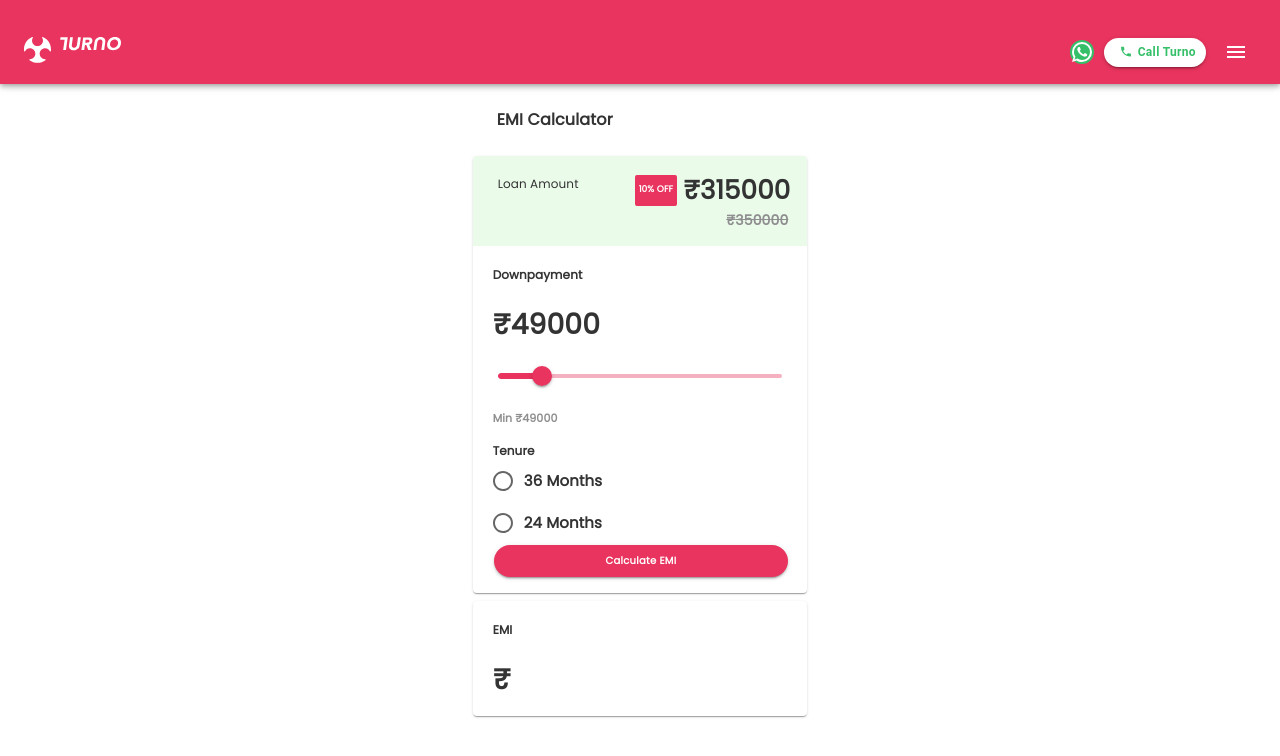
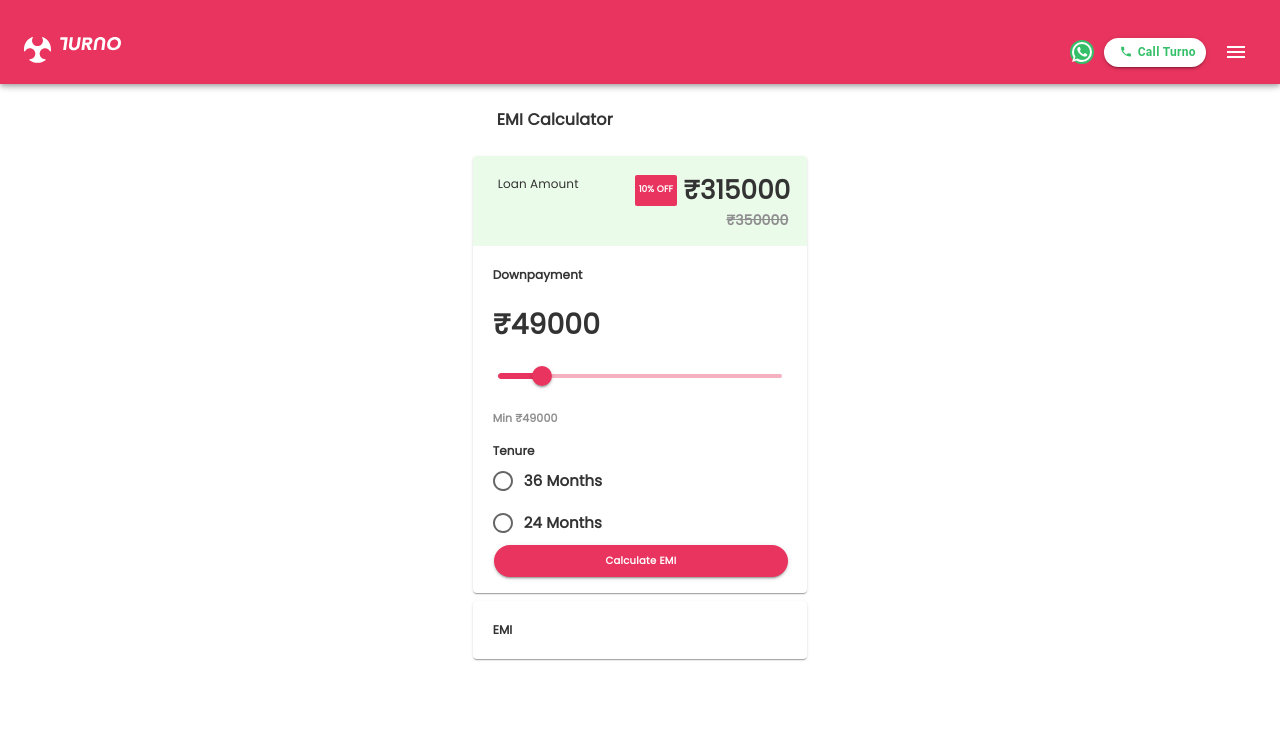
Before and after one commit to kushwaha971/Turno-offer, a React (Create React App) app: page / in a window 1280 px wide. Shown: the top 756 px of the page. Built offline with nearby package versions, Linux system fonts and the light colour scheme.

Commit message:
UI-testing

```diff
--- a/src/screen/EMICalulatorScreen.js
+++ b/src/screen/EMICalulatorScreen.js
@@ -46,7 +46,9 @@ function EMICalulatorScreen() {
                   ₹{discountAmt}
                 </Typography>
               </div>
-              <Typography className="loanAmtStyle"><del>₹{loanAmt}</del></Typography>
+              <Typography className="loanAmtStyle">
+                <del>₹{loanAmt}</del>
+              </Typography>
             </Box>
             <Typography className="downpaymentTextStyle">
               Downpayment
@@ -69,11 +71,13 @@ function EMICalulatorScreen() {
               handleSubmit={handleSubmit}
             />
           </Card>
-          <Card sx={{mt:1}}>
-          <Typography className="downpaymentTextStyle">
-              EMI
-            </Typography>
-            <Typography className="downpaymentAmtStyle">₹{calculateAmt}</Typography>
+          <Card sx={{ mt: 1 }}>
+            <Typography className="downpaymentTextStyle">EMI</Typography>
+            {calculateAmt>0 && (
+              <Typography className="downpaymentAmtStyle">
+                ₹{calculateAmt}
+              </Typography>
+            )}
           </Card>
         </Box>
       </Box>
```
